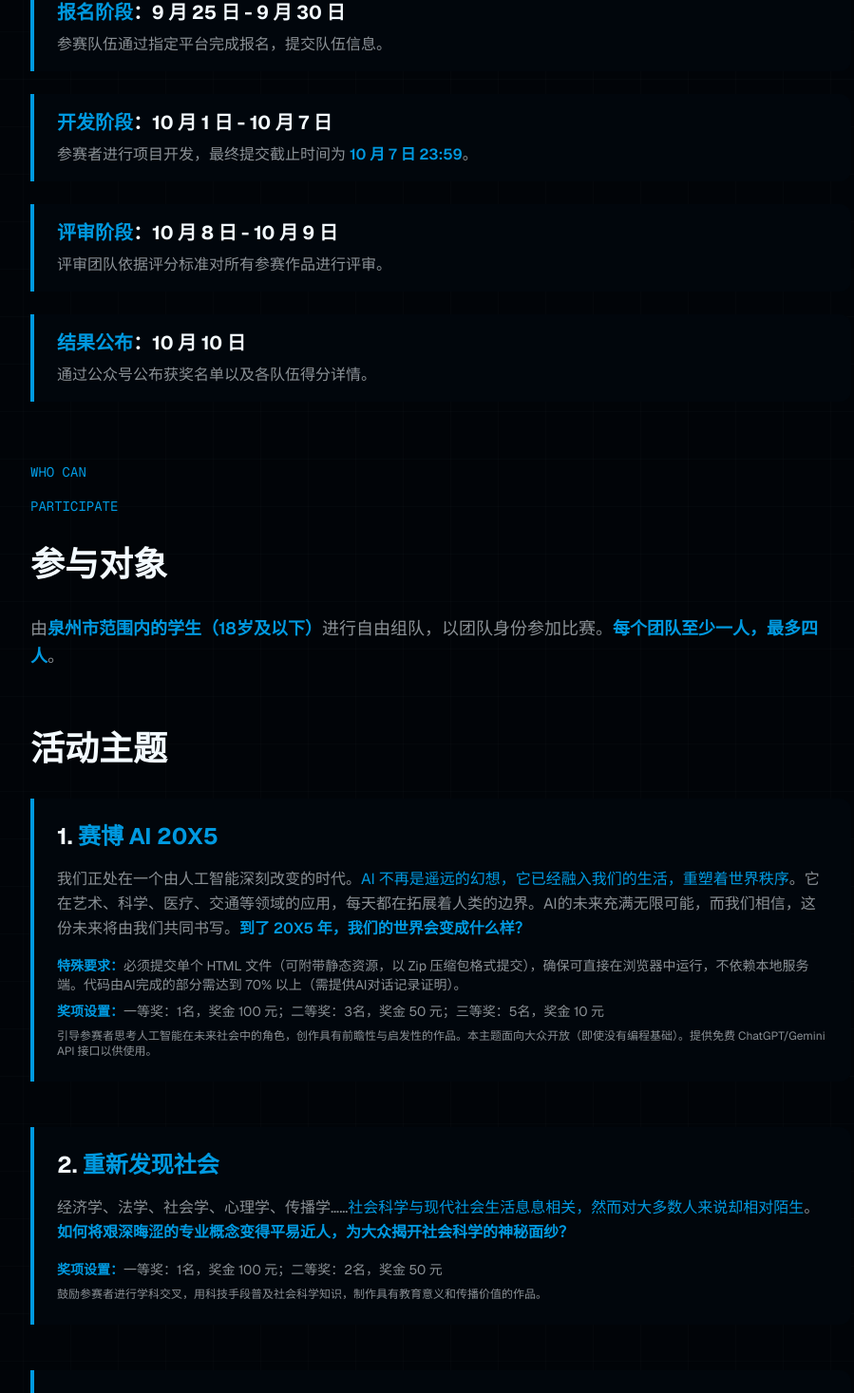
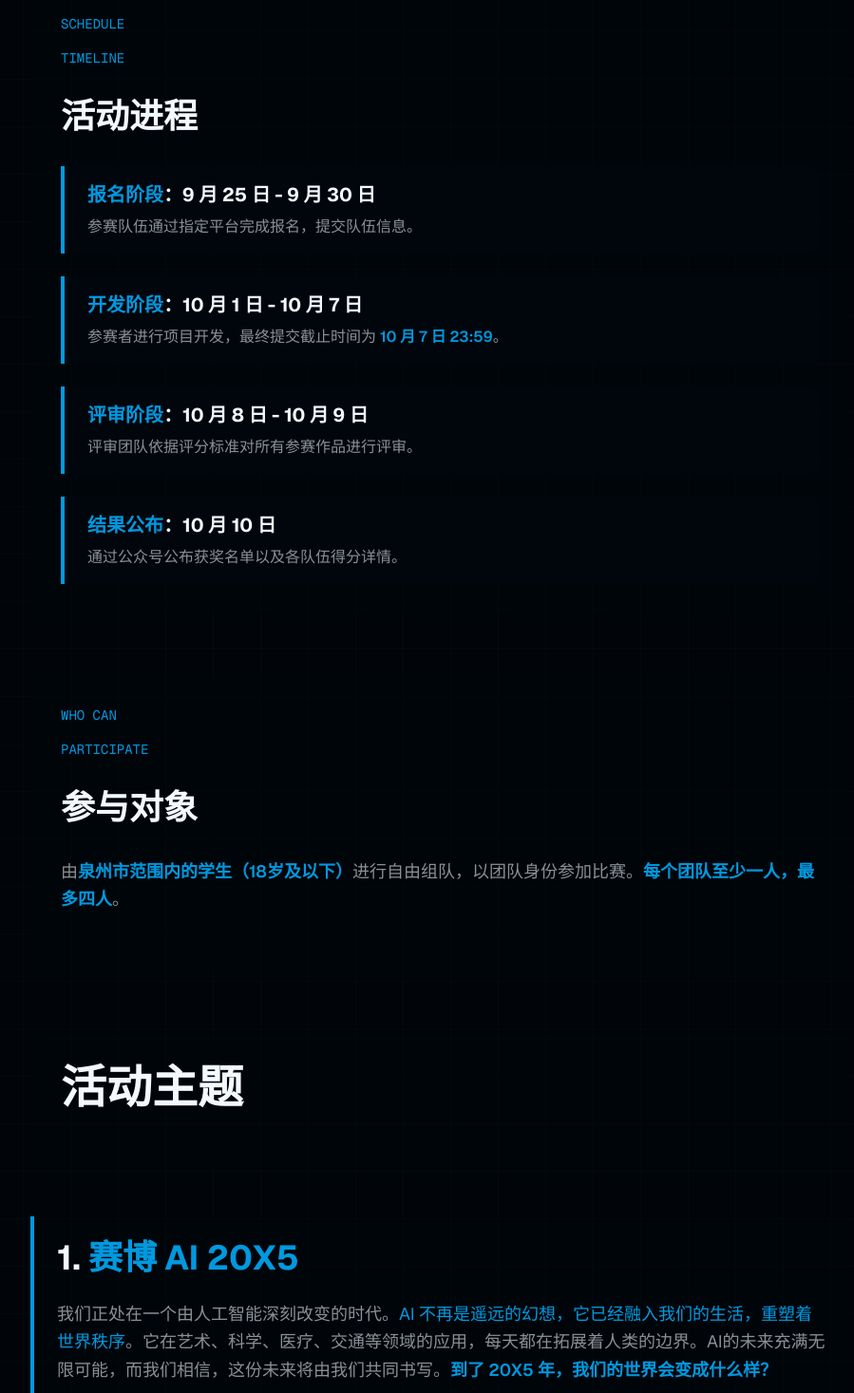
Before and after one commit to Cola-Pig1121/singularity-hackathon, a Next.js app: page / in a window 1280 px wide. Shown: the part 1317-2784 px from the top of the page at 95% size, without its empty margins (176-1075 px from the left). Built offline with nearby package versions, Linux system fonts and the light colour scheme; no server answers; the database is empty.

Commit message:
feat: page

```diff
--- a/app/page.tsx
+++ b/app/page.tsx
@@ -213,7 +213,7 @@ export default function HomePage() {
       <section className="py-16 md:py-24">
         <div className="container mx-auto px-4 text-center">
           <div className="max-w-4xl mx-auto">
-            <h1 className="text-4xl md:text-6xl font-bold mb-6 text-balance">创新作品展示</h1>
+            <h1 className="text-4xl md:text-6xl font-bold mb-6 text-balance">奇点·黑客松 作品展示</h1>
             <p className="text-xl md:text-2xl text-muted-foreground mb-12 text-pretty">
               展示来自泉州地区优秀学生团队的创新项目，涵盖三大创新主题
             </p>
@@ -226,7 +226,7 @@ export default function HomePage() {
         <div className="container mx-auto px-4 max-w-4xl">
           {/* 活动标题 */}
           <div
-            className={`mb-16 transition-all duration-700 ${visibleSections.has('hero-title')
+            className={`mb-16 transition-all duration-700 hover:scale-105 cursor-pointer bg-card/50 rounded-lg p-8 ${visibleSections.has('hero-title')
               ? 'transform scale-100 opacity-100'
               : 'transform scale-95 opacity-70'
               }`}
@@ -234,7 +234,7 @@ export default function HomePage() {
           >
             <div className="text-center mb-8">
               <div className="text-sm font-mono text-primary mb-2">SINGULARITY</div>
-              <div className="text-sm font-mono text-primary mb-8">HACKATHON 2024</div>
+              <div className="text-sm font-mono text-primary mb-8">HACKATHON 2025</div>
               <h2 className="text-4xl md:text-6xl font-bold mb-4">
                 <span className="text-primary">7</span>天创新之旅
               </h2>
@@ -253,7 +253,7 @@ export default function HomePage() {
           <div className="space-y-16">
             {/* 活动背景 */}
             <div
-              className={`transition-all duration-700 ${visibleSections.has('background')
+              className={`transition-all duration-700 hover:scale-105 cursor-pointer bg-card/50 rounded-lg p-8 ${visibleSections.has('background')
                 ? 'transform scale-100 opacity-100'
                 : 'transform scale-95 opacity-70'
                 }`}
@@ -270,7 +270,7 @@ export default function HomePage() {
 
             {/* 活动进程 */}
             <div
-              className={`transition-all duration-700 ${visibleSections.has('schedule')
+              className={`transition-all duration-700 hover:scale-105 cursor-pointer bg-card/50 rounded-lg p-8 ${visibleSections.has('schedule')
                 ? 'transform scale-100 opacity-100'
                 : 'transform scale-95 opacity-70'
                 }`}
@@ -312,7 +312,7 @@ export default function HomePage() {
 
             {/* 参与对象 */}
             <div
-              className={`transition-all duration-700 ${visibleSections.has('participants')
+              className={`transition-all duration-700 hover:scale-105 cursor-pointer bg-card/50 rounded-lg p-8 ${visibleSections.has('participants')
                 ? 'transform scale-100 opacity-100'
                 : 'transform scale-95 opacity-70'
                 }`}
@@ -328,75 +328,101 @@ export default function HomePage() {
             </div>
 
             {/* 三大主题 */}
-            <div
-              className={`space-y-12 transition-all duration-700 ${visibleSections.has('themes')
-                ? 'transform scale-100 opacity-100'
-                : 'transform scale-95 opacity-70'
-                }`}
-              data-section="themes"
-            >
-              <h3 className="text-3xl md:text-4xl font-bold mb-8">活动主题</h3>
+            <div className="space-y-12">
+              <div
+                className={`transition-all duration-700 hover:scale-105 cursor-pointer bg-card/50 rounded-lg p-8 ${visibleSections.has('themes-title')
+                    ? 'transform scale-100 opacity-100'
+                    : 'transform scale-95 opacity-70'
+                  }`}
+                data-section="themes-title"
+              >
+                <h3 className="text-4xl md:text-5xl font-bold mb-8">活动主题</h3>
+              </div>
 
               {/* 主题1 */}
-              <div className="border-l-4 border-primary pl-6 bg-card rounded-r-lg p-6">
-                <h4 className="text-2xl font-bold mb-4">
+              <div
+                className={`border-l-4 border-primary pl-6 bg-card/50 rounded-r-lg p-6 transition-all duration-700 hover:scale-105 cursor-pointer hover:bg-card/70 ${visibleSections.has('theme-1')
+                    ? 'transform scale-100 opacity-100'
+                    : 'transform scale-95 opacity-70'
+                  }`}
+                data-section="theme-1"
+              >
+                <h4 className="text-3xl md:text-4xl font-bold mb-6">
                   1. <span className="text-primary">赛博 AI 20X5</span>
                 </h4>
-                <p className="text-muted-foreground leading-relaxed mb-4">
+                <p className="text-lg text-muted-foreground leading-relaxed mb-6">
                   我们正处在一个由人工智能深刻改变的时代。<span className="text-primary">AI 不再是遥远的幻想，它已经融入我们的生活，重塑着世界秩序</span>。它在艺术、科学、医疗、交通等领域的应用，每天都在拓展着人类的边界。AI的未来充满无限可能，而我们相信，这份未来将由我们共同书写。<span className="text-primary font-semibold">到了 20X5 年，我们的世界会变成什么样？</span>
                 </p>
-                <div className="text-sm text-muted-foreground mb-2">
+                <div className="text-base text-muted-foreground mb-3">
                   <span className="text-primary font-semibold">特殊要求：</span>必须提交单个 HTML 文件（可附带静态资源，以 Zip 压缩包格式提交），确保可直接在浏览器中运行，不依赖本地服务端。代码由AI完成的部分需达到 70% 以上（需提供AI对话记录证明）。
                 </div>
-                <div className="text-sm text-muted-foreground mb-2">
+                <div className="text-base text-muted-foreground mb-3">
                   <span className="text-primary font-semibold">奖项设置：</span>一等奖：1名，奖金 100 元；二等奖：3名，奖金 50 元；三等奖：5名，奖金 10 元
                 </div>
-                <div className="text-xs text-muted-foreground">
+                <div className="text-sm text-muted-foreground">
                   引导参赛者思考人工智能在未来社会中的角色，创作具有前瞻性与启发性的作品。本主题面向大众开放（即使没有编程基础）。提供免费 ChatGPT/Gemini API 接口以供使用。
                 </div>
               </div>
 
               {/* 主题2 */}
-              <div className="border-l-4 border-primary pl-6 bg-card rounded-r-lg p-6">
-                <h4 className="text-2xl font-bold mb-4">
+              <div
+                className={`border-l-4 border-primary pl-6 bg-card rounded-r-lg p-6 transition-all duration-700 ${visibleSections.has('theme-2')
+                    ? 'transform scale-100 opacity-100'
+                    : 'transform scale-95 opacity-70'
+                  }`}
+                data-section="theme-2"
+              >
+                <h4 className="text-3xl md:text-4xl font-bold mb-6">
                   2. <span className="text-primary">重新发现社会</span>
                 </h4>
-                <p className="text-muted-foreground leading-relaxed mb-4">
+                <p className="text-lg text-muted-foreground leading-relaxed mb-6">
                   经济学、法学、社会学、心理学、传播学……<span className="text-primary">社会科学与现代社会生活息息相关，然而对大多数人来说却相对陌生</span>。<span className="text-primary font-semibold">如何将艰深晦涩的专业概念变得平易近人，为大众揭开社会科学的神秘面纱？</span>
                 </p>
-                <div className="text-sm text-muted-foreground mb-2">
+                <div className="text-base text-muted-foreground mb-3">
                   <span className="text-primary font-semibold">奖项设置：</span>一等奖：1名，奖金 100 元；二等奖：2名，奖金 50 元
                 </div>
-                <div className="text-xs text-muted-foreground">
+                <div className="text-sm text-muted-foreground">
                   鼓励参赛者进行学科交叉，用科技手段普及社会科学知识，制作具有教育意义和传播价值的作品。
                 </div>
               </div>
 
               {/* 主题3 */}
-              <div className="border-l-4 border-primary pl-6 bg-card rounded-r-lg p-6">
-                <h4 className="text-2xl font-bold mb-4">
+              <div
+                className={`border-l-4 border-primary pl-6 bg-card rounded-r-lg p-6 transition-all duration-700 ${visibleSections.has('theme-3')
+                    ? 'transform scale-100 opacity-100'
+                    : 'transform scale-95 opacity-70'
+                  }`}
+                data-section="theme-3"
+              >
+                <h4 className="text-3xl md:text-4xl font-bold mb-6">
                   3. <span className="text-primary">科技改变生活</span>
                 </h4>
-                <p className="text-muted-foreground leading-relaxed mb-4">
+                <p className="text-lg text-muted-foreground leading-relaxed mb-6">
                   <span className="text-primary">有不少发明因懒而生</span>。生活中小小的痛点，可能就是创新的源泉。<span className="text-primary font-semibold">即使只有一个人需要，你的创意也能在科技助力下真切地改变生活</span>。
                 </p>
-                <div className="text-sm text-muted-foreground mb-2">
+                <div className="text-base text-muted-foreground mb-3">
                   <span className="text-primary font-semibold">奖项设置：</span>一等奖：1名，奖金 100 元；二等奖：2名，奖金 50 元；三等奖：5名，奖金 15 元
                 </div>
-                <div className="text-xs text-muted-foreground">
+                <div className="text-sm text-muted-foreground">
                   引导参赛者从生活痛点出发，开发具有实用价值的工具类作品。
                 </div>
               </div>
 
               {/* 人气奖 */}
-              <div className="border-l-4 border-yellow-500 pl-6 bg-card rounded-r-lg p-6">
-                <h4 className="text-2xl font-bold mb-4">
+              <div
+                className={`border-l-4 border-yellow-500 pl-6 bg-card rounded-r-lg p-6 transition-all duration-700 ${visibleSections.has('popular-award')
+                    ? 'transform scale-100 opacity-100'
+                    : 'transform scale-95 opacity-70'
+                  }`}
+                data-section="popular-award"
+              >
+                <h4 className="text-3xl md:text-4xl font-bold mb-6">
                   <span className="text-yellow-600 dark:text-yellow-400">人气奖</span>
                 </h4>
-                <p className="text-muted-foreground leading-relaxed mb-4">
+                <p className="text-lg text-muted-foreground leading-relaxed mb-6">
                   在公开展示投票上获得最多投票的队伍将获得人气奖。
                 </p>
-                <div className="text-sm text-muted-foreground">
+                <div className="text-base text-muted-foreground">
                   <span className="text-yellow-600 dark:text-yellow-400 font-semibold">奖项设置：</span>人气奖：1名，奖金 50 元
                 </div>
               </div>
```
